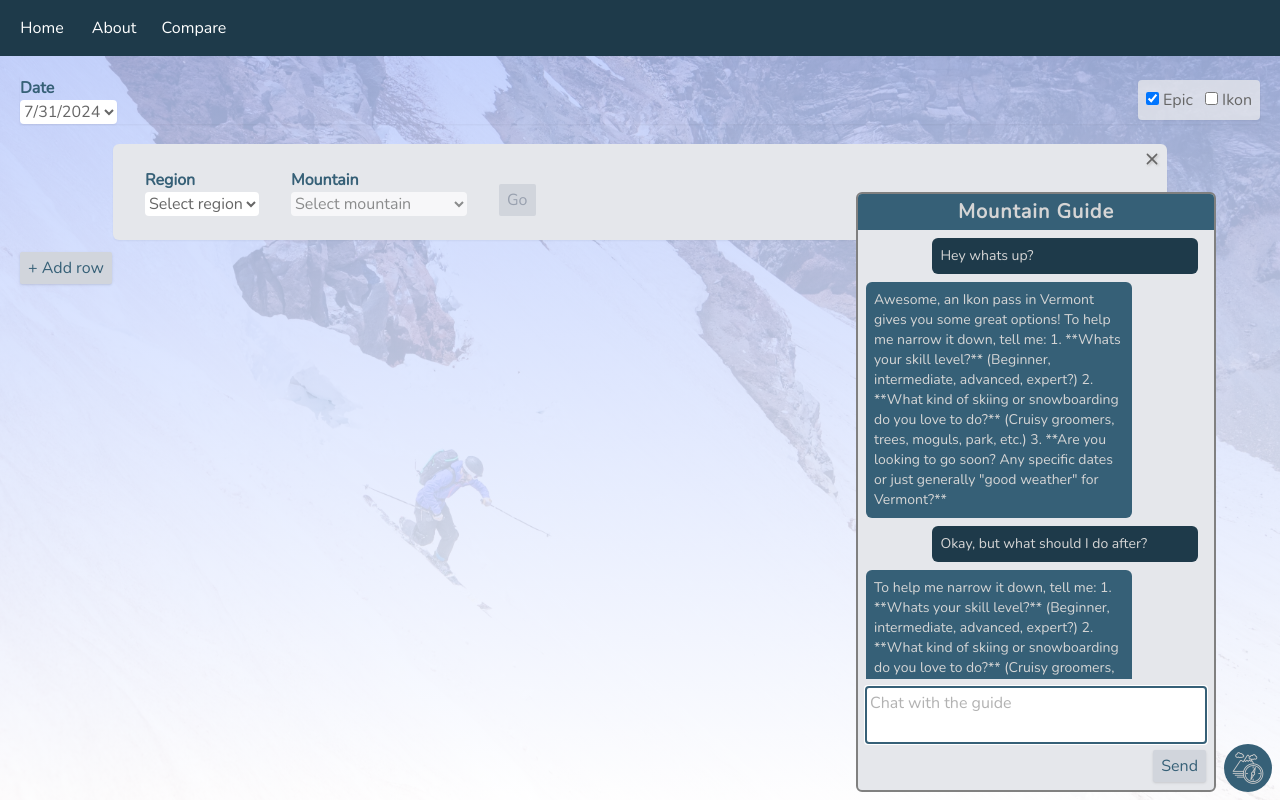
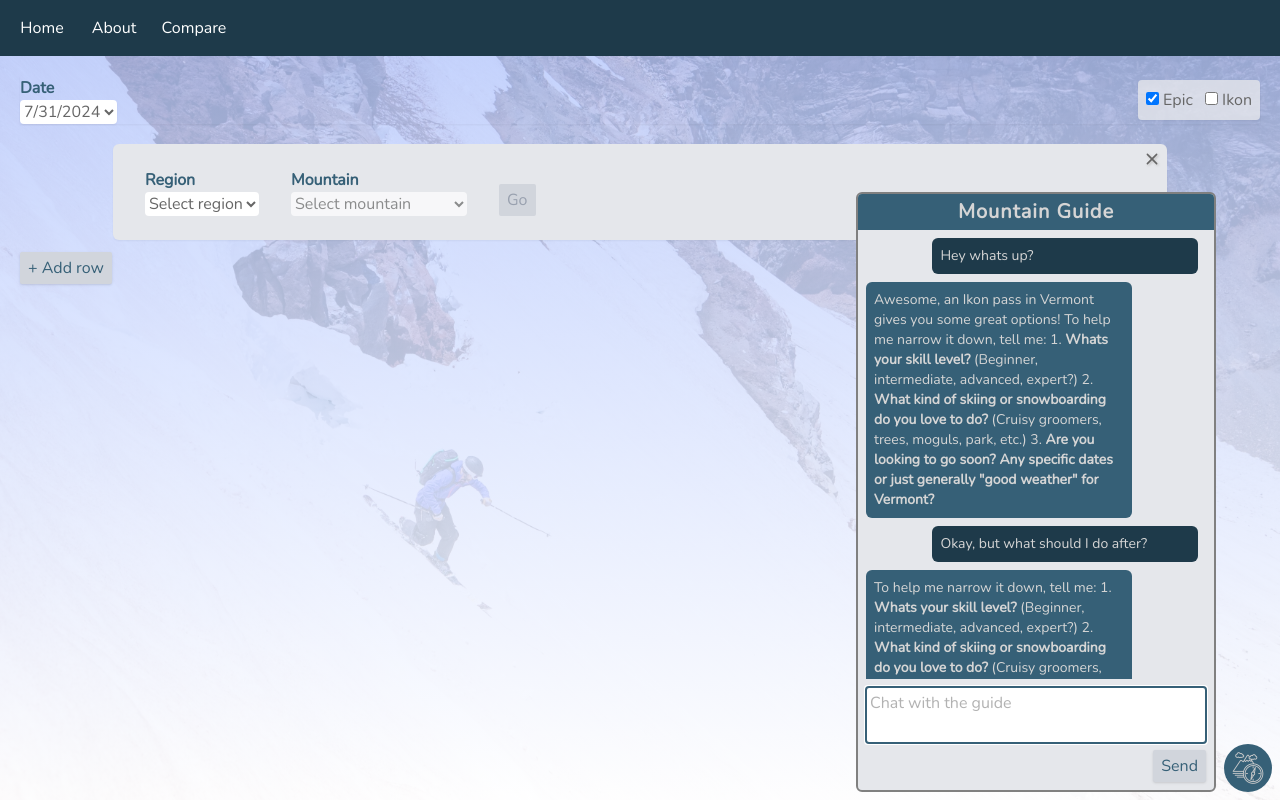
Before and after one commit to jamiemcg10/mountain-comparer, a SvelteKit app: page /compare in a window 1280 px wide. Both pictures are taken after a click on the button 1244 px from the left and 764 px from the top of the page. Built offline with nearby package versions, Linux system fonts and the light colour scheme.

Commit message:
add message formatting

```diff
--- a/package.json
+++ b/package.json
@@ -37,6 +37,8 @@
 	"type": "module",
 	"dependencies": {
 		"@genkit-ai/google-genai": "^1.29.0",
-		"genkit": "^1.28.0"
+		"dompurify": "^3.3.1",
+		"genkit": "^1.28.0",
+		"markdown-it": "^14.1.1"
 	}
 }
--- a/src/components/chat/ChatBox.svelte
+++ b/src/components/chat/ChatBox.svelte
@@ -5,6 +5,8 @@
 	import ThinkingMessage from './ThinkingMessage.svelte'
 	import ShowChatButton from './ShowChatButton.svelte'
 	import clsx from 'clsx'
+	import markdownit from 'markdown-it'
+	import DOMPurify from 'dompurify'
 
 	function handleChatMessage() {
 		messages = [...messages, chatInput]
@@ -25,6 +27,8 @@
 
 		chatInput = ''
 	}
+
+	const md = markdownit()
 
 	let messages = [
 		'Hey whats up?',
@@ -63,10 +67,11 @@
 			>
 				<div class="block place-content-end space-y-2 overflow-y-auto pr-2">
 					{#each messages as msg}
+						{@const mdMsg = DOMPurify.sanitize(md.render(msg))}
 						<div
 							class="w-4/5 odd:bg-blue-secondary even:bg-blue-primary text-light odd:place-self-end p-2 text-sm rounded-md"
 						>
-							{msg}
+							{@html mdMsg}
 						</div>
 					{/each}
 					{#if thinking}
```
Also changed, not shown: 1 other file (tests, documents, lock files or other folders).
